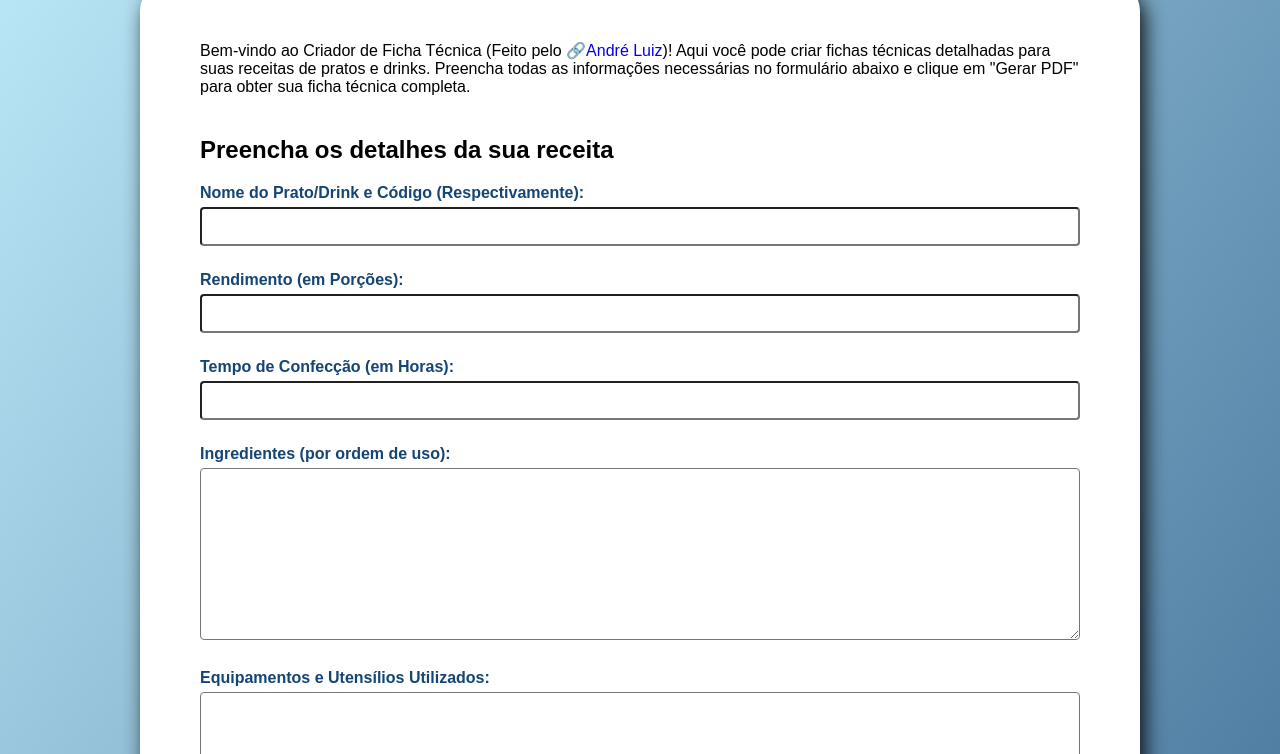
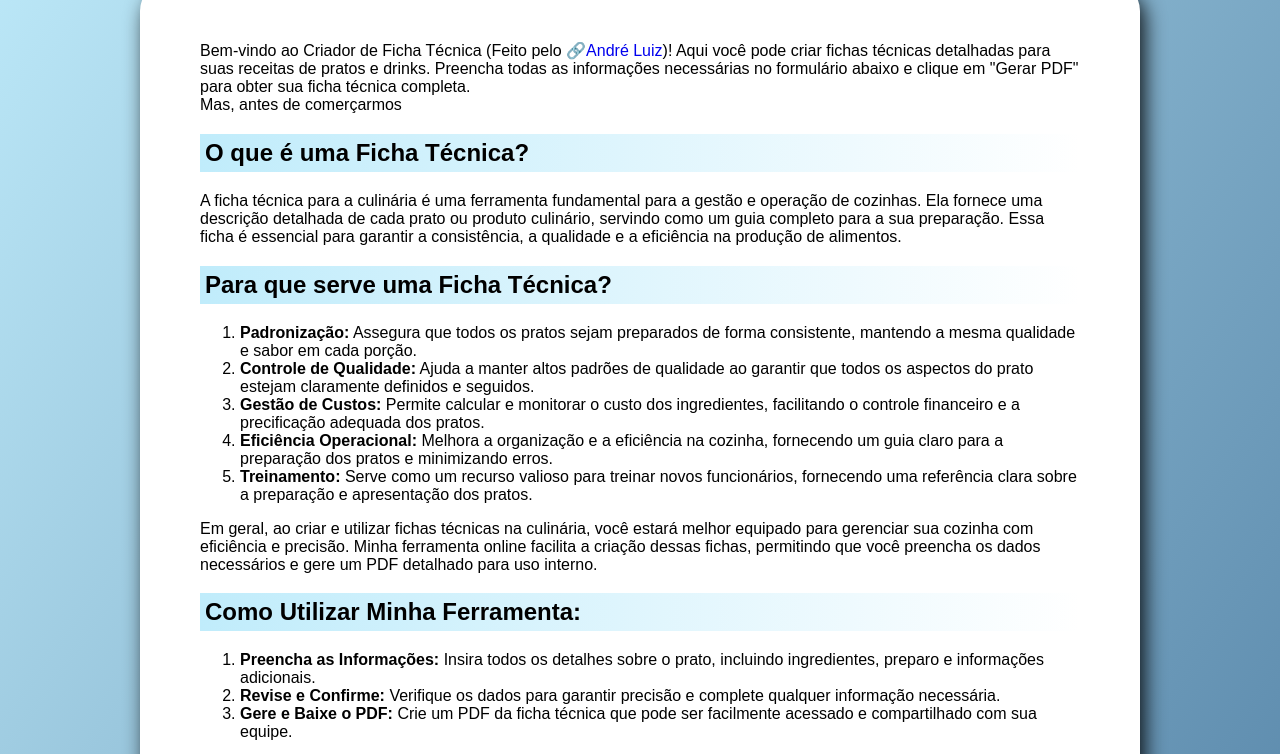
Before and after one commit to andreluizhla/site-ficha-tecnica, a plain HTML site: page index.html in a window 1280 px wide. Shown: the part 179-933 px from the top of the page. Drawn offline with nearby package versions, Linux system fonts and the light colour scheme.

Commit message:
Atualizacao
Definicao do que é ficha tecnica

```diff
--- a/index.html
+++ b/index.html
@@ -16,7 +16,26 @@
     </header>
     <main>
         <section class="conteudo">
-            <p>Bem-vindo ao Criador de Ficha Técnica (Feito pelo <a href="https://andreluizhla.github.io/repositorio-oficial" target="_blank">André Luiz</a>)! Aqui você pode criar fichas técnicas detalhadas para suas receitas de pratos e drinks. Preencha todas as informações necessárias no formulário abaixo e clique em "Gerar PDF" para obter sua ficha técnica completa.</p>
+            <p>Bem-vindo ao Criador de Ficha Técnica (Feito pelo <a href="https://andreluizhla.github.io/repositorio-oficial" target="_blank">André Luiz</a>)! Aqui você pode criar fichas técnicas detalhadas para suas receitas de pratos e drinks. Preencha todas as informações necessárias no formulário abaixo e clique em "Gerar PDF" para obter sua ficha técnica completa. <br>
+                Mas, antes de comerçarmos</p>
+            <h2>O que é uma Ficha Técnica?</h2>
+            <p>A ficha técnica para a culinária é uma ferramenta fundamental para a gestão e operação de cozinhas. Ela fornece uma descrição detalhada de cada prato ou produto culinário, servindo como um guia completo para a sua preparação. Essa ficha é essencial para garantir a consistência, a qualidade e a eficiência na produção de alimentos.</p>
+            <h2>Para que serve uma Ficha Técnica?</h2>
+            <ol>
+                <li><strong>Padronização:</strong> Assegura que todos os pratos sejam preparados de forma consistente, mantendo a mesma qualidade e sabor em cada porção.</li>
+                <li><strong>Controle de Qualidade:</strong> Ajuda a manter altos padrões de qualidade ao garantir que todos os aspectos do prato estejam claramente definidos e seguidos.</li>
+                <li><strong>Gestão de Custos:</strong> Permite calcular e monitorar o custo dos ingredientes, facilitando o controle financeiro e a precificação adequada dos pratos.</li>
+                <li><strong>Eficiência Operacional:</strong> Melhora a organização e a eficiência na cozinha, fornecendo um guia claro para a preparação dos pratos e minimizando erros.</li>
+                <li><strong>Treinamento:</strong> Serve como um recurso valioso para treinar novos funcionários, fornecendo uma referência clara sobre a preparação e apresentação dos pratos.</li>
+            </ol>
+            <p>Em geral, ao criar e utilizar fichas técnicas na culinária, você estará melhor equipado para gerenciar sua cozinha com eficiência e precisão. Minha ferramenta online facilita a criação dessas fichas, permitindo que você preencha os dados necessários e gere um PDF detalhado para uso interno.</p>
+            <h2>Como Utilizar Minha Ferramenta:</h2>
+            <ol>
+                <li><strong>Preencha as Informações:</strong> Insira todos os detalhes sobre o prato, incluindo ingredientes, preparo e informações adicionais.</li>
+                <li><strong>Revise e Confirme:</strong> Verifique os dados para garantir precisão e complete qualquer informação necessária.</li>
+                <li><strong>Gere e Baixe o PDF:</strong> Crie um PDF da ficha técnica que pode ser facilmente acessado e compartilhado com sua equipe.</li>
+            </ol>
+            <p>Se precisar de ajuda ou tiver dúvidas, entre em contato com o <a href="https://andreluizhla.github.io/repositorio-oficial" target="_blank">André Luiz</a> (Criador da página). Aproveite a minha ferramenta para simplificar a gestão da sua cozinha e manter a qualidade dos seus pratos!</p>
         </section>
         <section id="formulario">
             <h2>Preencha os detalhes da sua receita</h2>
@@ -69,6 +88,9 @@
                 <button type="button" onclick="generatePDF()">Gerar PDF</button>
             </form>
         </section>
+        <section class="conteudo">
+
+        </section>
         <section id="ajuda">
             <h2>Ajuda e FAQs</h2>
             <ol>
--- a/style.css
+++ b/style.css
@@ -65,6 +65,10 @@ main {
     border-radius: 30px 30px 0 0;
 }
 
+h2{
+    background-image: linear-gradient(90deg, var(--azul-claro), var(--branco));
+    padding: 5px;
+}
 
 /* Estilos do Formulário */
 form {
@@ -118,7 +122,6 @@ form button:hover {
 ol{
     margin-block-start: 1em;
     padding-inline-start: 40px;
-    font-weight: bold;
 }
 
 ul.resposta{
@@ -146,7 +149,7 @@ a::before{
 
 /* Estilos do Rodapé */
 footer {
-    background-color: var(--azul-escuro);
+    background-color: darkcyan;
     color: var(--branco);
     border-radius: 0 0 30px 30px;
     box-shadow: rgba(44, 44, 44, 0.537) 4px 4px 4px;
```
